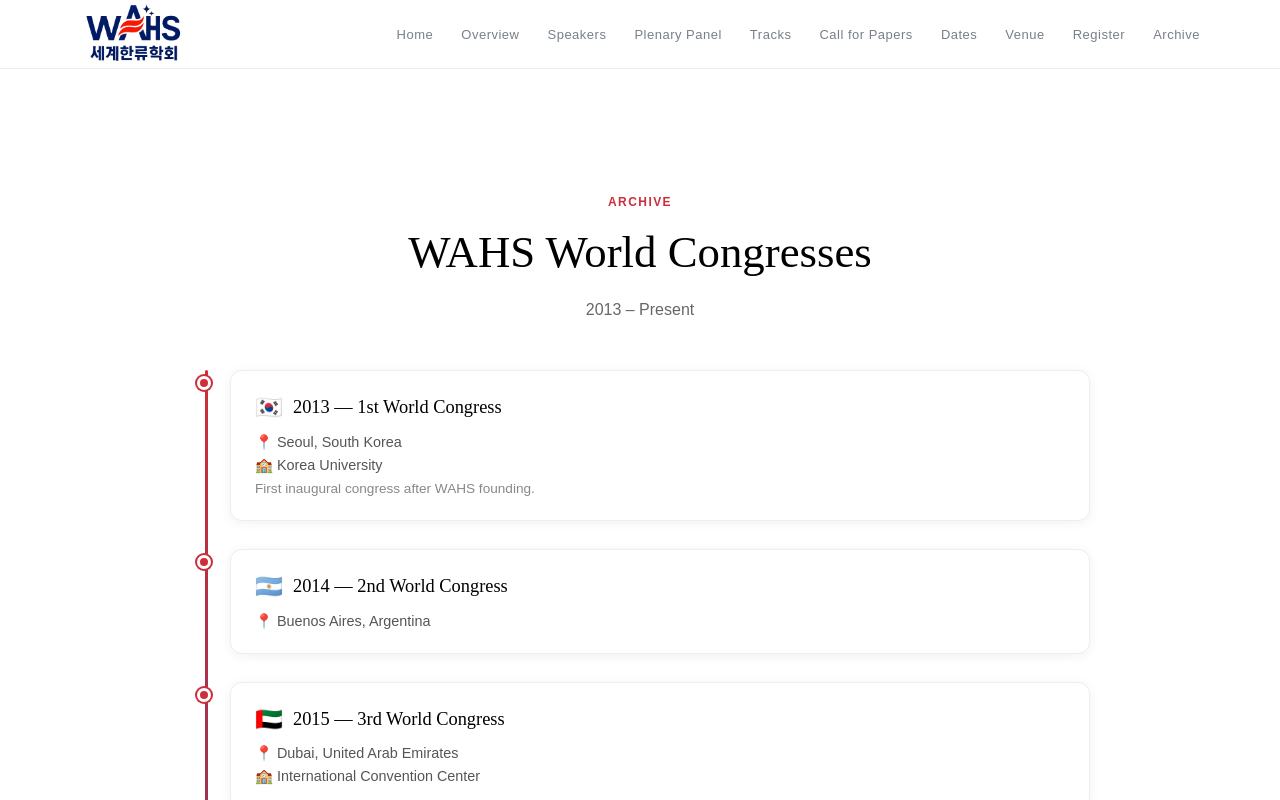
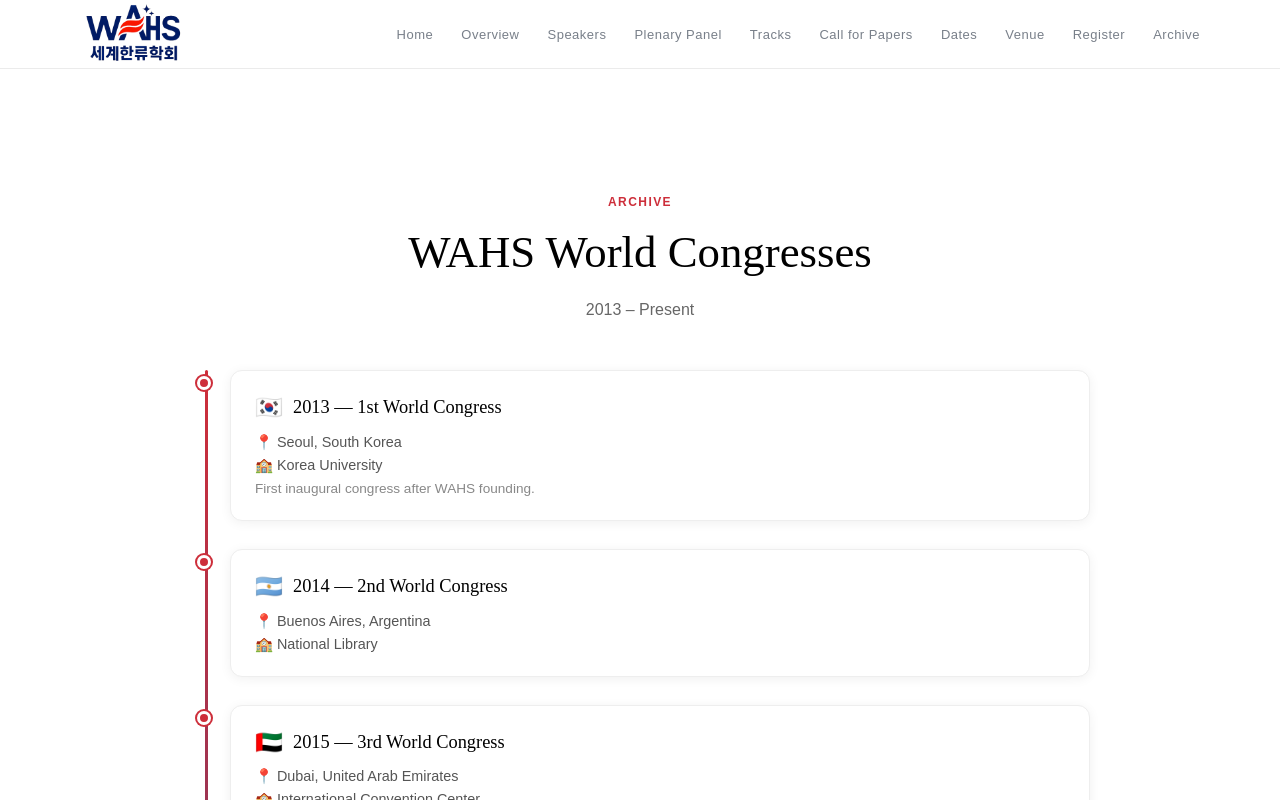
Before and after one commit to willfadeneva/WAHS, a Next.js app: page /1/past-congresses in a window 1280 px wide. Shown: the top 800 px of the page. Built offline with nearby package versions, Linux system fonts and the light colour scheme.

Commit message:
Add 2014 venue: National Library

```diff
--- a/src/app/[year]/past-congresses/page.tsx
+++ b/src/app/[year]/past-congresses/page.tsx
@@ -6,7 +6,7 @@ import Link from 'next/link';
 
 const congresses = [
   { num: 1, year: 2013, location: 'Seoul, South Korea', venue: 'Korea University', note: 'First inaugural congress after WAHS founding.', flag: '🇰🇷' },
-  { num: 2, year: 2014, location: 'Buenos Aires, Argentina', flag: '🇦🇷' },
+  { num: 2, year: 2014, location: 'Buenos Aires, Argentina', venue: 'National Library', flag: '🇦🇷' },
   { num: 3, year: 2015, location: 'Dubai, United Arab Emirates', venue: 'International Convention Center', flag: '🇦🇪' },
   { num: 4, year: 2016, location: 'Oxford, United Kingdom', venue: 'Oriel College, University of Oxford', flag: '🇬🇧' },
   { num: 5, year: 2017, location: 'Seoul, South Korea', venue: 'University of Seoul', flag: '🇰🇷' },
```
